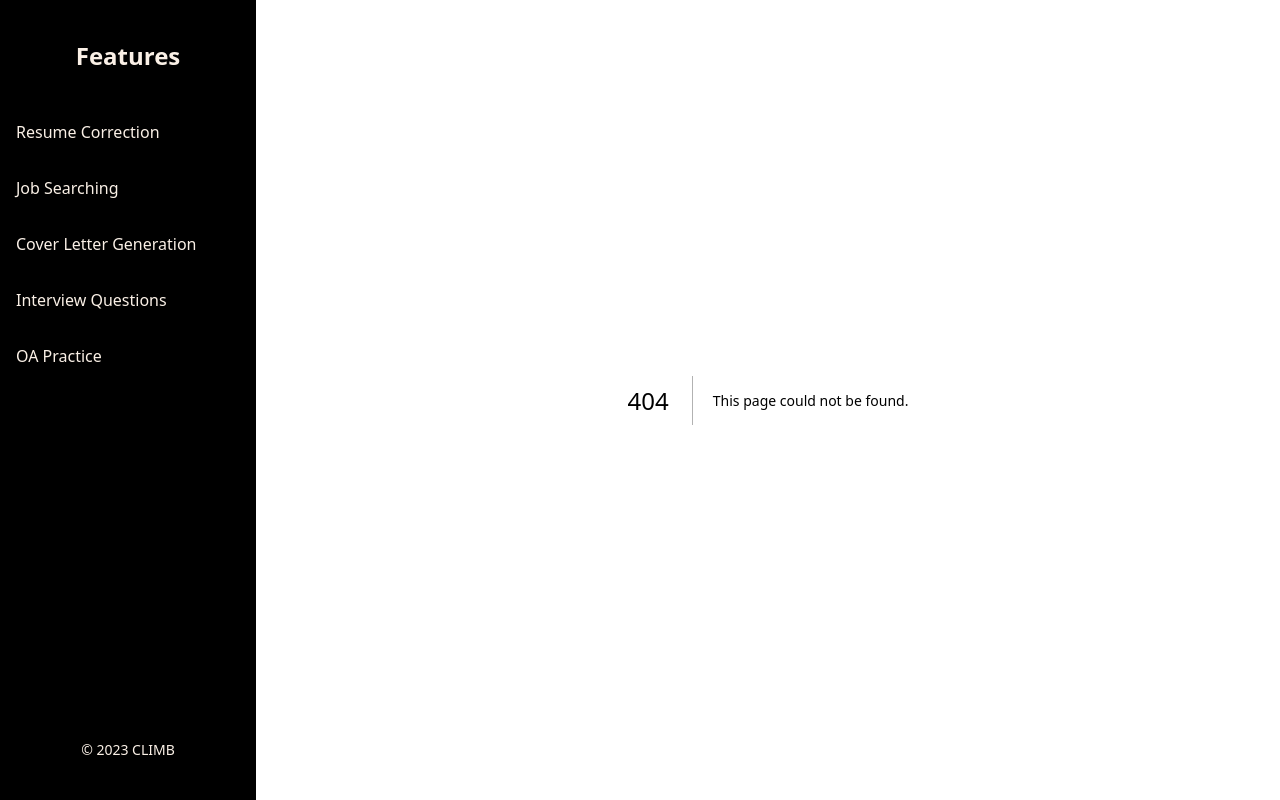
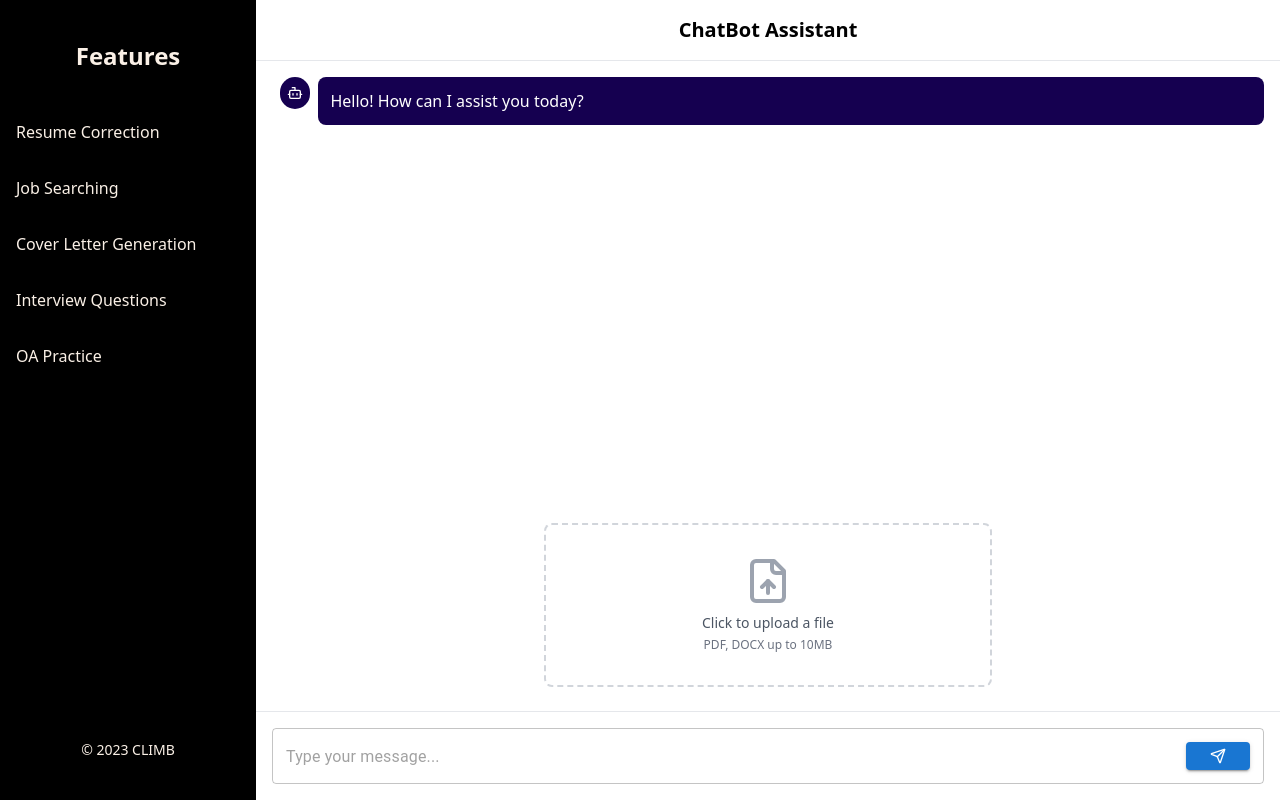
Before and after one commit to MS-Girls/CLIMB-FE, a Next.js app: page /InterviewQuestions in a window 1280 px wide. Before the commit this address had no page. Built offline with nearby package versions, Linux system fonts and the light colour scheme.

Commit message:
[FEAT] : Interview Questions

```diff
--- /dev/null
+++ b/src/app/InterviewQuestions/page.tsx
@@ -0,0 +1,132 @@
+"use client";
+import { useState, useRef, FormEvent, ChangeEvent } from "react";
+import { Send, FileUp, Bot, User } from "lucide-react";
+import { TextField, InputAdornment, Button } from "@mui/material";
+
+interface Message {
+  role: "user" | "bot";
+  content: string;
+}
+
+export default function ChatBot() {
+  const [messages, setMessages] = useState<Message[]>([
+    { role: "bot", content: "Hello! How can I assist you today?" },
+  ]);
+  const [input, setInput] = useState("");
+  const [file, setFile] = useState<File | null>(null);
+  const [isUploading, setIsUploading] = useState(false);
+  const fileInputRef = useRef<HTMLInputElement>(null);
+  const messagesEndRef = useRef<HTMLDivElement>(null);
+
+  const handleFileUpload = (e: ChangeEvent<HTMLInputElement>) => {
+    if (e.target.files && e.target.files[0]) {
+      setFile(e.target.files[0]);
+      setIsUploading(true);
+
+      setTimeout(() => {
+        setIsUploading(false);
+        setMessages((prev) => [
+          ...prev,
+          { role: "user", content: `Uploaded file: ${e.target.files![0].name}` },
+          { role: "bot", content: `Received: ${e.target.files![0].name}. What would you like to know?` },
+        ]);
+      }, 1500);
+    }
+  };
+
+  const handleSubmit = (e: FormEvent) => {
+    e.preventDefault();
+    if (input.trim() === "") return;
+
+    const userMessage = { role: "user" as const, content: input };
+    setMessages((prev) => [...prev, userMessage]);
+    setInput("");
+
+    setTimeout(() => {
+      setMessages((prev) => [
+        ...prev,
+        { role: "bot", content: `Here's my response to: \"${input}\"` },
+      ]);
+      messagesEndRef.current?.scrollIntoView({ behavior: "smooth" });
+    }, 1000);
+  };
+
+  return (
+    <div className="flex flex-col h-screen bg-white">
+      <header className="py-4 px-6 border-b bg-white">
+        <h1 className="text-xl font-bold text-center">ChatBot Assistant</h1>
+      </header>
+
+      <div className="flex-1 overflow-y-auto p-4">
+        <div className="max-w-full mx-auto">
+          {messages.map((message, index) => (
+            <div key={index} className={`flex mb-4 ${message.role === "user" ? "justify-end" : "justify-start"}`}>
+              <div className={`flex w-full ${message.role === "user" ? "flex-row-reverse" : "flex-row"}`}>
+                <div className={`flex items-center justify-center h-8 w-8 rounded-full mx-2 ${message.role === "user" ? "bg-primary text-white" : "bg-secondary-200 text-white"}`}>
+                  {message.role === "user" ? <User size={16} /> : <Bot size={16} />}
+                </div>
+                <div className={`p-3 rounded-lg w-full ${message.role === "user" ? "bg-primary text-white text-right" : "bg-secondary-200 text-white"}`}>
+                  {message.content}
+                </div>
+              </div>
+            </div>
+          ))}
+          <div ref={messagesEndRef} />
+        </div>
+      </div>
+
+      {!file && (
+        <div className="flex justify-center my-6">
+          <div className="w-full max-w-md">
+            <div
+              onClick={() => fileInputRef.current?.click()}
+              className="border-2 border-dashed border-gray-300 rounded-lg p-8 text-center cursor-pointer hover:bg-gray-50 transition-colors"
+            >
+              <FileUp className="mx-auto h-12 w-12 text-gray-400" />
+              <p className="mt-2 text-sm text-gray-600">Click to upload a file</p>
+              <p className="mt-1 text-xs text-gray-500">PDF, DOCX up to 10MB</p>
+            </div>
+            <input type="file" ref={fileInputRef} onChange={handleFileUpload} className="hidden" accept=".pdf,.doc,.docx" />
+          </div>
+        </div>
+      )}
+
+      {isUploading && (
+        <div className="flex justify-center mb-6">
+          <div className="animate-pulse flex items-center">
+            <div className="h-2 w-2 bg-primary rounded-full mr-1"></div>
+            <div className="h-2 w-2 bg-primary rounded-full mr-1 animation-delay-200"></div>
+            <div className="h-2 w-2 bg-primary rounded-full animation-delay-400"></div>
+            <span className="ml-2 text-sm text-gray-600">Uploading...</span>
+          </div>
+        </div>
+      )}
+
+      <div className="border-t p-4">
+        <TextField
+          variant="outlined"
+          placeholder="Type your message..."
+          fullWidth
+          className="bg-white rounded-lg"
+          value={input}
+          onChange={(e) => setInput(e.target.value)}
+          onKeyDown={(e) => {
+            if (e.key === "Enter" && !e.shiftKey) {
+              e.preventDefault();
+              handleSubmit(e);
+            }
+          }}
+          InputProps={{
+            endAdornment: (
+              <InputAdornment position="end">
+                <Button variant="contained" onClick={handleSubmit}>
+                  <Send size={16} />
+                </Button>
+              </InputAdornment>
+            ),
+          }}
+        />
+      </div>
+    </div>
+  );
+}
--- a/src/app/components/Sidebar.tsx
+++ b/src/app/components/Sidebar.tsx
@@ -12,7 +12,7 @@ const Sidebar: React.FC = () => {
                     <li className="px-4 py-2 hover:bg-secondary-200 cursor-pointer" onClick={()=>router.push('/resume')}>Resume Correction</li>
                     <li className="px-4 py-2 hover:bg-secondary-200 cursor-pointer" onClick={()=>router.push('/path')}>Job Searching</li>
                     <li className="px-4 py-2 hover:bg-secondary-200 cursor-pointer">Cover Letter Generation</li>
-                    <li className="px-4 py-2 hover:bg-secondary-200 cursor-pointer">Interview Questions</li>
+                    <li className="px-4 py-2 hover:bg-secondary-200 cursor-pointer"onClick={()=>router.push('/InterviewQuestions')}>Interview Questions</li>
                     <li className="px-4 py-2 hover:bg-secondary-200 cursor-pointer">OA Practice</li>
                 </ul>
             </div>
--- a/src/app/page.tsx
+++ b/src/app/page.tsx
@@ -1,5 +1,5 @@
 
 export default function Home() {
   return (
-    <div>home</div>  );
+    <div></div>  );
 }
```
